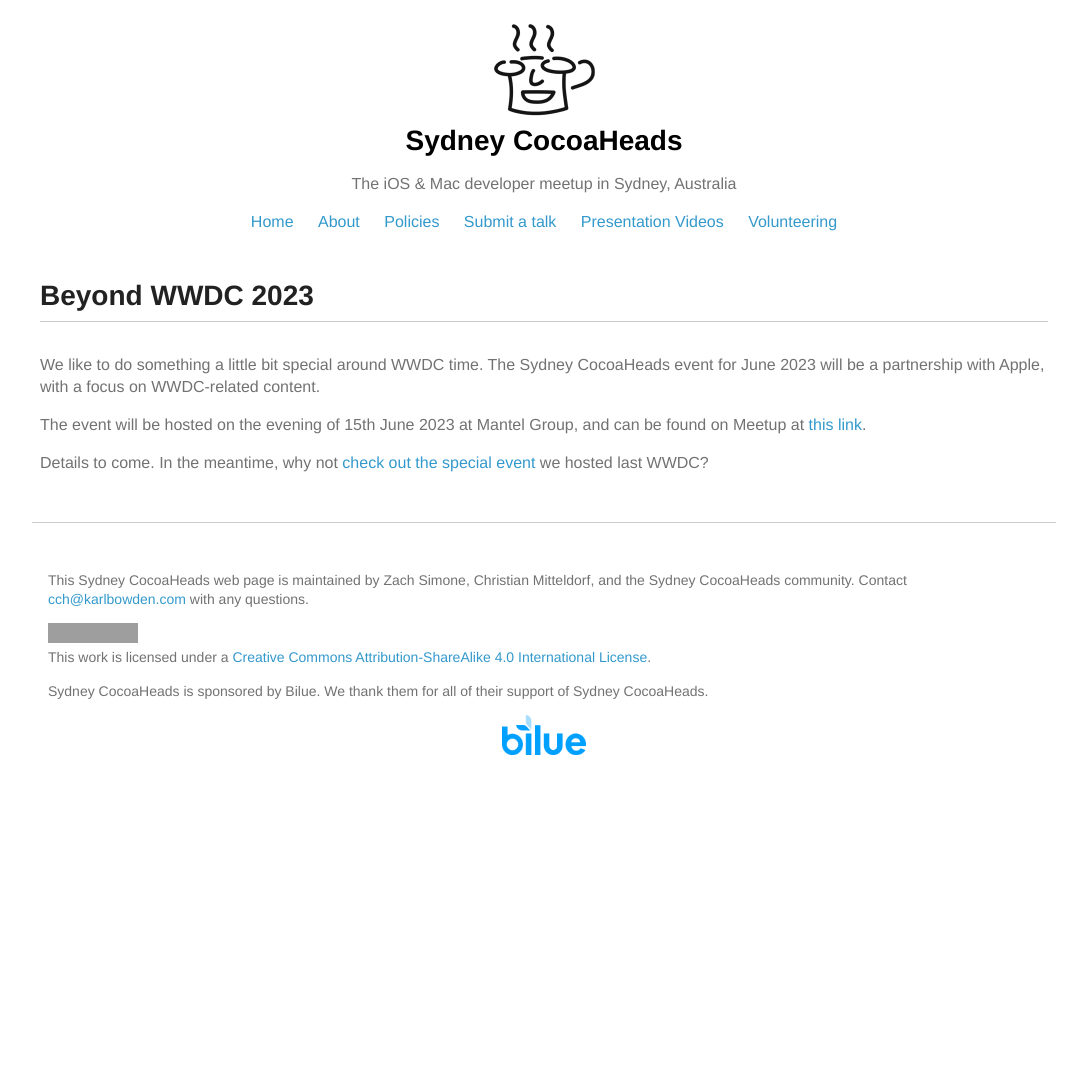
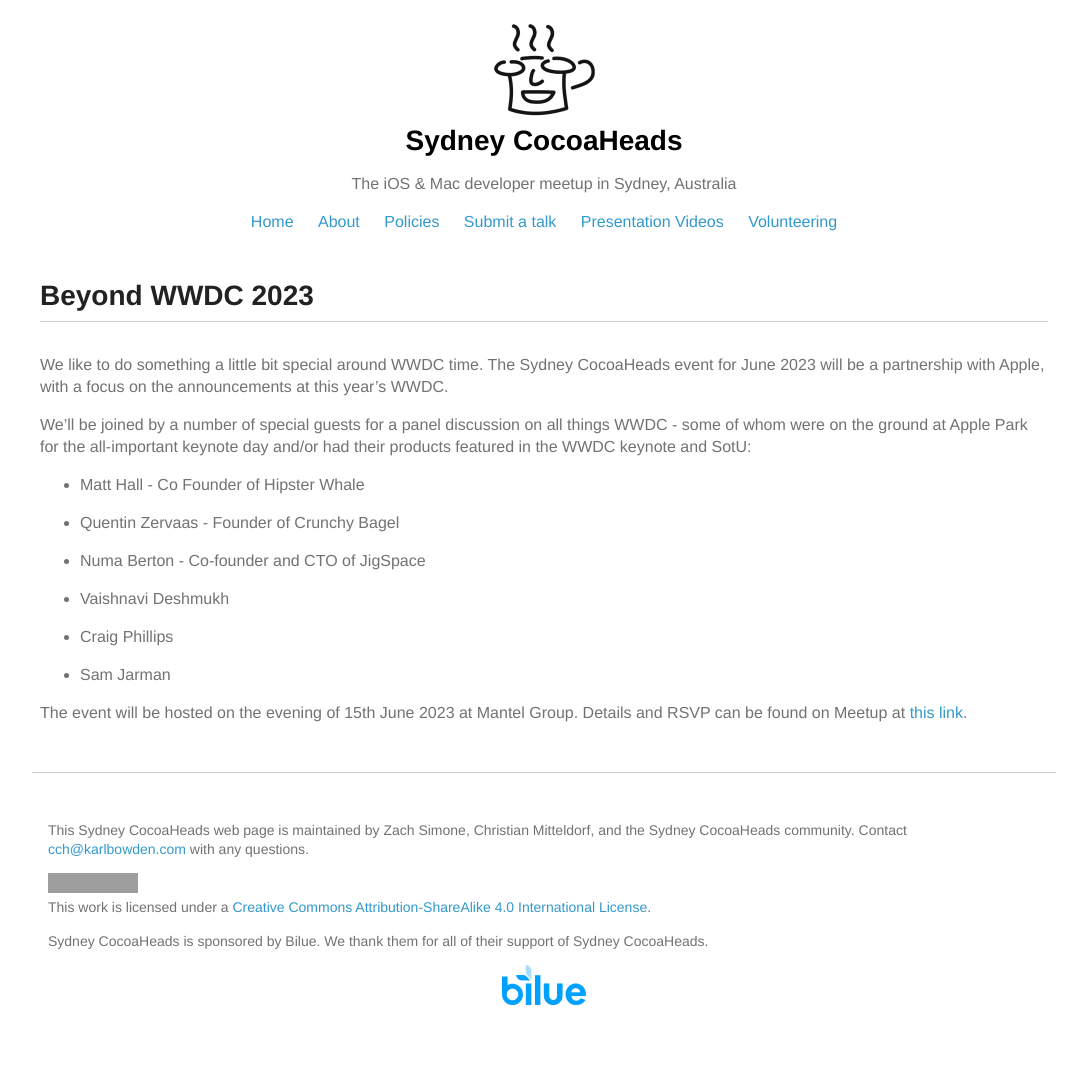
Before and after one commit to SydneyCocoaHeads/SydneyCocoaheads.github.io, a Jekyll site: the page built from beyond-wwdc.md, in a window 1280 px wide. Shown: the whole page, without its empty margins (96-1183 px from the left). Built offline with Jekyll 4.4.1, drawn with Linux system fonts in a browser that asks for light colours; before the commit the page ends 900 px from its top, so only the background shows below that; grey boxes are pictures that could not be loaded.

Commit message:
Update the Beyond WWDC webpage with details about the panelists.

```diff
--- a/beyond-wwdc.md
+++ b/beyond-wwdc.md
@@ -5,8 +5,20 @@
 permalink: /beyond-wwdc/
 ---
 
-We like to do something a little bit special around WWDC time. The Sydney CocoaHeads event for June 2023 will be a partnership with Apple, with a focus on WWDC-related content.
+We like to do something a little bit special around WWDC time. The Sydney CocoaHeads event for June 2023 will be a partnership with Apple, with a focus on the announcements at this year's WWDC.
 
-The event will be hosted on the evening of 15th June 2023 at Mantel Group, and can be found on Meetup at [this link](https://www.meetup.com/en-AU/sydneycocoaheads/events/293545440/).
+We'll be joined by a number of special guests for a panel discussion on all things WWDC - some of whom were on the ground at Apple Park for the all-important keynote day and/or had their products featured in the WWDC keynote and SotU:
 
-Details to come. In the meantime, why not [check out the special event](https://www.youtube.com/watch?v=XgJrtDtDiS4) we hosted last WWDC?
+- Matt Hall - Co Founder of Hipster Whale
+
+- Quentin Zervaas - Founder of Crunchy Bagel
+
+- Numa Berton - Co-founder and CTO of JigSpace
+
+- Vaishnavi Deshmukh
+
+- Craig Phillips
+
+- Sam Jarman
+
+The event will be hosted on the evening of 15th June 2023 at Mantel Group. Details and RSVP can be found on Meetup at [this link](https://www.meetup.com/en-AU/sydneycocoaheads/events/293545440/).
```
